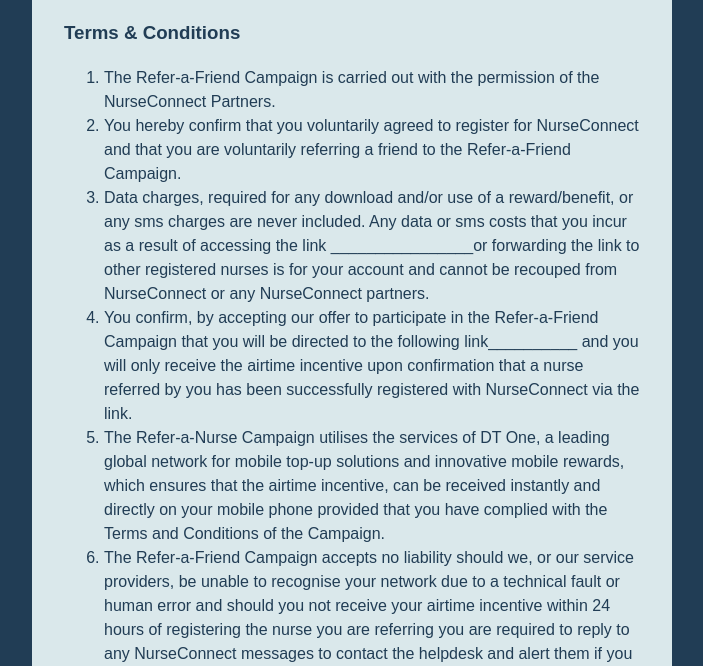
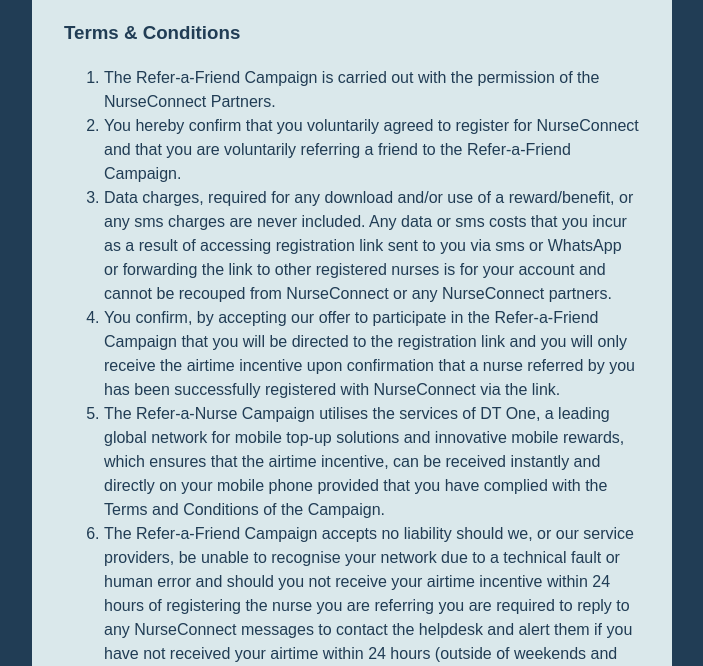
Before and after one commit to praekeltfoundation/nurseconnect-registration, a Django app: page /terms_and_conditions/ in a window 1280 px wide. Shown: the part 845-1511 px from the top of the page, without its empty margins (288-991 px from the left). Run offline with Django 3.2, Linux system fonts and the light colour scheme.

Commit message:
amended where the registration app link was blank

```diff
--- a/templates/terms_and_conditions.html
+++ b/templates/terms_and_conditions.html
@@ -24,8 +24,8 @@
       <ol>
         <li>The Refer-a-Friend Campaign is carried out with the permission of the NurseConnect Partners. </li>
         <li>You hereby confirm that you voluntarily agreed to register for NurseConnect and that you are voluntarily referring a friend to the Refer-a-Friend Campaign.</li>
-        <li>Data charges, required for any download and/or use of a reward/benefit, or any sms charges are never included. Any data or sms costs that you incur as a result of accessing the link ________________or forwarding the link to other registered nurses is for your account and cannot be recouped from NurseConnect or any NurseConnect partners.</li>
-        <li>You confirm, by accepting our offer to participate in the Refer-a-Friend Campaign that you will be directed to the following link__________ and you will only receive the airtime incentive upon confirmation that a nurse referred by you has been successfully registered with NurseConnect via the link. </li>
+        <li>Data charges, required for any download and/or use of a reward/benefit, or any sms charges are never included. Any data or sms costs that you incur as a result of accessing registration link sent to you via sms or WhatsApp or forwarding the link to other registered nurses is for your account and cannot be recouped from NurseConnect or any NurseConnect partners.</li>
+        <li>You confirm, by accepting our offer to participate in the Refer-a-Friend Campaign that you will be directed to the registration link and you will only receive the airtime incentive upon confirmation that a nurse referred by you has been successfully registered with NurseConnect via the link. </li>
         <li>The Refer-a-Nurse Campaign utilises the services of DT One, a leading global network for mobile top-up solutions and innovative mobile rewards, which ensures that the airtime incentive, can be received instantly and directly on your mobile phone provided that you have complied with the Terms and Conditions of the Campaign.</li>
         <li>The Refer-a-Friend Campaign accepts no liability should we, or our service providers, be unable to recognise your network due to a technical fault or human error and should you not receive your airtime incentive within 24 hours of registering the nurse you are referring you are required to reply to any NurseConnect messages to contact the helpdesk and alert them if you have not received your airtime within 24 hours (outside of weekends and public holidays). </li>
         <li>We do not accept responsibility for lost or delayed airtime incentives as a result of any network, computer or cell phone hardware or software failure of any kind.</li>
```
